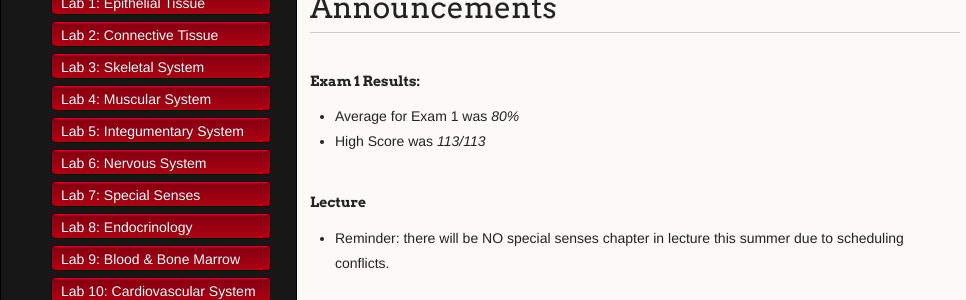
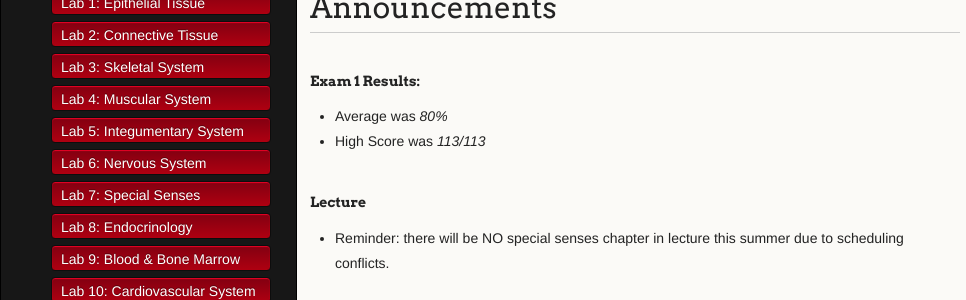
Before and after one commit to unlvhisto468/unlvhisto468.github.io, a Jekyll site: the page built from index.md, in a window 1280 px wide and 900 px high, scrolled down 657 px. Shown: the part 152-452 px from the top of the window, without its empty margins (0-966 px from the left). Built offline with Jekyll 4.4.1, drawn with Linux system fonts in a browser that asks for light colours; nearby versions of some CDN libraries.

```diff
--- a/index.md
+++ b/index.md
@@ -9,7 +9,7 @@ layout: default
 # Announcements
 
 #### Exam 1 Results:
-* Average for Exam 1 was _80%_
+* Average was _80%_
 * High Score was _113/113_
 
 #### Lecture
```
Also changed, not shown: another-page-dev-tools.md (+3 -0 lines), assets/images/creditImage_daniella.png (added), 3 other files.
